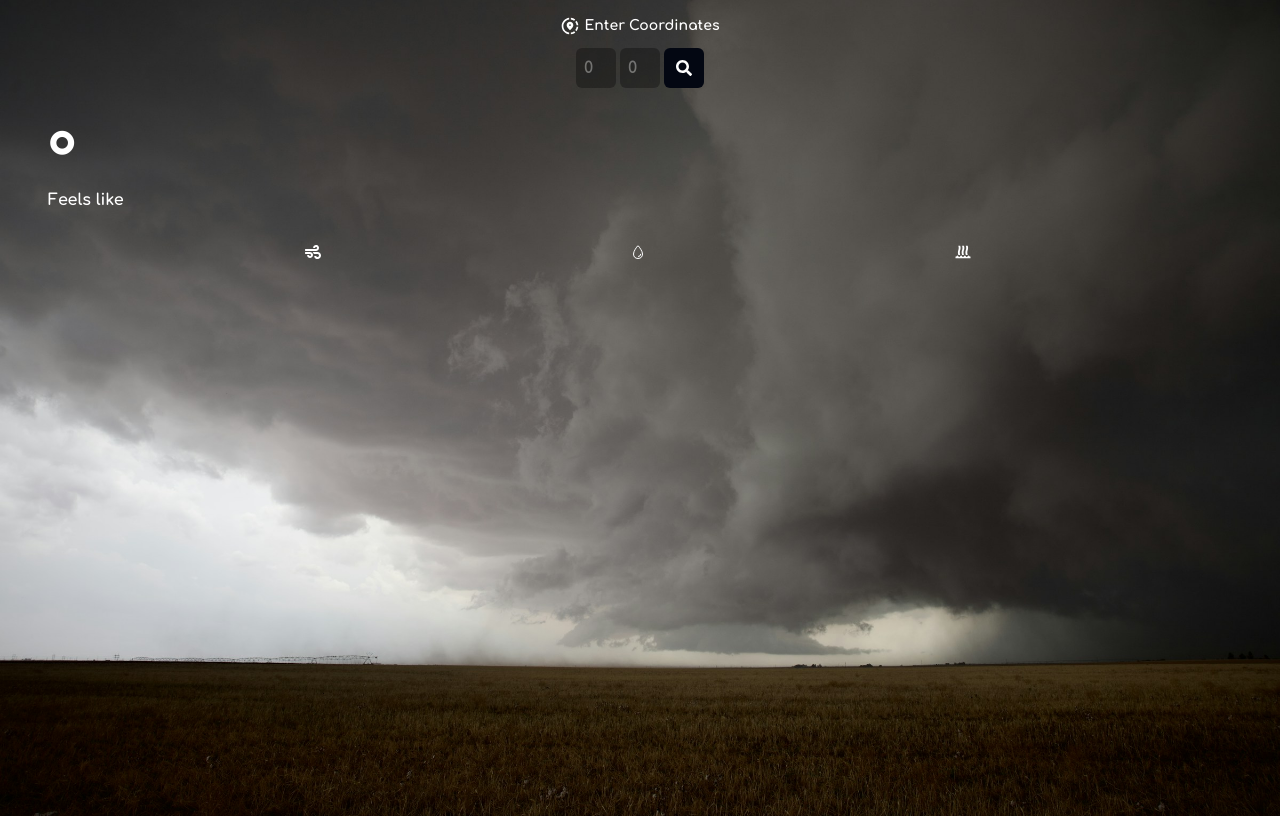
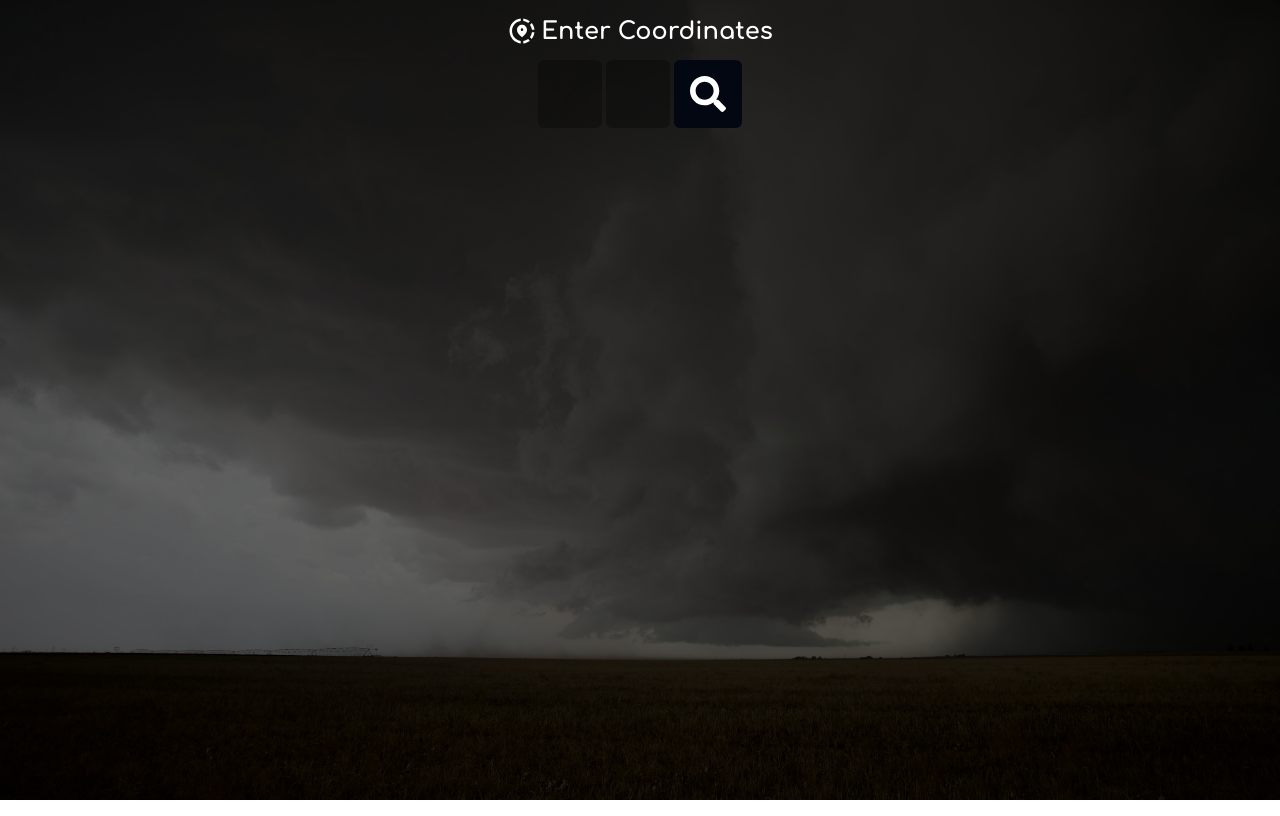
Before and after one commit to Md-Zayan00/weather-app, a Next.js app: page / in a window 1280 px wide. Built offline with nearby package versions, Linux system fonts and the light colour scheme.

Commit message:
Update UI

```diff
--- a/app/components/lineChart.tsx
+++ b/app/components/lineChart.tsx
@@ -12,14 +12,7 @@ import {
 } from "recharts"
 
 //Import the IconType for typescript and all the icons
-import { IconType } from "react-icons";
-import {
-  FaMoon,
-  FaSun,
-  FaCloudSun,
-  FaCloudMoon,
-  FaCloudRain
-} from "react-icons/fa"
+import { IconType } from "react-icons"
 
 //Export the default interface for the Hourly Forecast
 export interface HourlyForecast {
@@ -51,19 +44,19 @@ const CustomXAxisTopTick = (propsA: any):JSX.Element => {
   return (
     <g transform={`translate(${x}, ${y})`}>
       {/* Time Text */}
-      <text x={0} y={16} textAnchor="middle" fill="#ffffff" fontSize={14}>
+      <text x={0} dy={8} textAnchor="middle" fill="#ffffff" fontSize={14}>
         {payload.value}
       </text>
 
       {/* Icon Frame - Centered horizontally by offsetting half its width (e.g., -12 for 24px width) */}
-      <foreignObject x={-12} y={26} width={24} height={24}>
+      <foreignObject x={-12} y={16} width={24} height={24}>
         <div style={{ color: '#ffffff', display: 'flex', justifyContent: 'center' }}>
           <currentItem.Icon size={24} />
         </div>
       </foreignObject>
 
       {/* Temperature Text */}
-      <text x={0} y={68} textAnchor="middle" fill="#ffffff" fontSize={16}>
+      <text x={0} dy={58} textAnchor="middle" fill="#ffffff" fontSize={16}>
         {currentItem.temp}°
       </text>
     </g>
@@ -84,7 +77,7 @@ const CustomXAxisBottomTick = (propsB: any):JSX.Element => {
 }
 
   return (
-    <div style={{ minWidth: "1500px", height: 175 }}>
+    <div style={{ minWidth: "1500px", height: 200 }}>
       <ResponsiveContainer width="100%" height="100%">
         <LineChart
           data={newData}
--- /dev/null
+++ b/app/components/loading.tsx
@@ -0,0 +1,41 @@
+//import the jsx type from react
+import { JSX } from 'react'
+
+//export the default pulsating loading screen
+export default function LoadingPulse(): JSX.Element{
+    return (
+    <div className="mx-auto mt-8 w-full max-w-sm rounded-md border border-gray-300 p-4">
+            <div className="flex animate-pulse space-x-4">
+              <div className="size-10 rounded-full bg-gray-200"></div>
+              <div className="flex-1 space-y-6 py-1">
+                <div className="h-2 rounded bg-gray-200"></div>
+                <div className="space-y-3">
+                  <div className="grid grid-cols-3 gap-4">
+                    <div className="col-span-2 h-2 rounded bg-gray-200"></div>
+                    <div className="col-span-1 h-2 rounded bg-gray-200"></div>
+                  </div>
+                  <div className="grid grid-cols-3 gap-4">
+                    <div className="col-span-2 h-2 rounded bg-gray-200"></div>
+                    <div className="col-span-1 h-2 rounded bg-gray-200"></div>
+                  </div>
+                  <div className="h-2 rounded bg-gray-200"></div>
+                </div>
+              </div>
+              <div className="flex-1 space-y-6 py-1">
+                <div className="h-2 rounded bg-gray-200"></div>
+                <div className="space-y-3">
+                  <div className="grid grid-cols-3 gap-4">
+                    <div className="col-span-2 h-2 rounded bg-gray-200"></div>
+                    <div className="col-span-1 h-2 rounded bg-gray-200"></div>
+                  </div>
+                  <div className="grid grid-cols-3 gap-4">
+                    <div className="col-span-2 h-2 rounded bg-gray-200"></div>
+                    <div className="col-span-1 h-2 rounded bg-gray-200"></div>
+                  </div>
+                  <div className="h-2 rounded bg-gray-200"></div>
+                </div>
+              </div>
+            </div>
+          </div>
+    )
+}
--- /dev/null
+++ b/app/components/weekReport.tsx
@@ -0,0 +1,10 @@
+//import JSX element style
+import { JSX } from 'react'
+
+//export default JSX element
+export default function WeekReport(): JSX.Element {
+    return (
+        <>
+        </>
+    )
+}
--- a/app/layout.tsx
+++ b/app/layout.tsx
@@ -23,9 +23,14 @@ export default function RootLayout({ children }: LayoutProps<"/">) {
       lang="en"
       className={`${comfortaa.variable}`}
     >
+      <head><meta name="viewport" content="width=device-width, initial-scale=1.0" /></head>
       <body
-      className="bg-[url(/images/background-clouds.jpg)] font-comfortaa font-extrabold text-white bg-no-repeat bg-center min-h-screen bg-cover"
-      >{children}</body>
+      className="relative bg-[url(/images/background-clouds.jpg)] font-comfortaa font-extrabold text-white bg-no-repeat bg-center min-h-screen bg-cover" >
+      <div className="absolute inset-0 bg-black/60"></div>
+      <div className="relative z-10 h-full">
+        {children}
+      </div>
+      </body>
     </html>
   );
 }
--- a/app/page.tsx
+++ b/app/page.tsx
@@ -16,6 +16,8 @@ import { WeatherInterface } from "./components/weatherData"
 import { FaMoon } from "react-icons/fa"
 import { getWeatherDescription } from "./utils/weatherCodes"
 import { WeatherInfo } from "./utils/weatherCodes"
+import LoadingPulse from "./components/loading"
+import WeekReport from "./components/weekReport"
 
 //export function as a default to be rendered
 export default function Home():JSX.Element {
@@ -30,12 +32,17 @@ export default function Home():JSX.Element {
   const [statement, setStatement] = useState<WeatherInfo>()
   const [hourlyTemp, setHourlyTemp] = useState<number[] | undefined>()
   const [hourlyPrec, setHourlyPrec] = useState<number[] | undefined>()
+  const [loading, setLoading] = useState<boolean>(false)
+
 
   //Declare function for search button
   async function handleSubmit(event: React.SubmitEvent<HTMLFormElement>): Promise<void>{
 
     //Prevent the browser from reloading the page
     event.preventDefault()
+
+    //Start the loading screen
+    setLoading(true)
 
     //Fetch the data from WeatherData function and store it
     const data = await WeatherData(lat,long)
@@ -46,6 +53,8 @@ export default function Home():JSX.Element {
     setStatement (getWeatherDescription(data?.current.weather_code))
     setHourlyTemp(data?.hourly.temperature_2m.slice(168))
     setHourlyPrec(data?.hourly.precipitation_probability.slice(168))
+
+    setLoading(false)
   }
 
   //Declare function to fetch local time of a given coordinate
@@ -65,39 +74,42 @@ export default function Home():JSX.Element {
   return (
     <main>
       <section
-      className="text-center mx-auto"
+      className="text-center mx-auto md:text-2xl"
       >
-        <div className="flex justify-center mt-4 gap-1 text-sm">
-          <MdOutlineShareLocation className="text-xl" aria-hidden='true'/>
+        <div className="flex justify-center md:text-2xl pt-4 gap-1 text-sm">
+          <MdOutlineShareLocation className="text-xl md:text-3xl" aria-hidden='true'/>
         <p className=" m-0 p-0">Enter Coordinates</p>
         </div>
-        <form onSubmit={handleSubmit} className="mt-3 flex gap-x-1 mx-auto justify-center">
+        <form onSubmit={handleSubmit} className="mt-3 md:text-4xl flex gap-x-1 mx-auto justify-center">
           <input type="number" placeholder="Latitude" value={lat} onChange={e => setLat(Number(e.target.value))}
-          className="bg-black opacity-30 p-2 m-0 pr-0 max-w-10 rounded-md"
+          className="bg-black md:px-8 hover:opacity-90 transition ease-in-out hover:translate-y-1 active:scale-105 opacity-30 p-2 m-0 pr-0 max-w-10 rounded-md"
           />
           <input type="number" placeholder="Longitude" value={long} onChange={e => setLong(Number(e.target.value))}
-           className="bg-black opacity-30 p-2 m-0 pr-0 max-w-10 rounded-md"
+           className="bg-black md:px-8 hover:opacity-90 transition ease-in-out hover:translate-y-1 active:scale-105 opacity-30 p-2 m-0 pr-0 max-w-10 rounded-md"
           />
-          <button className="bg-gray-950 px-3 rounded-md"
+          <button className="bg-gray-950 md:p-4 hover:bg-mist-900 hover:scale-120 hover:translate-x-1 active:scale-135 transition ease-in-out px-3 rounded-md"
           >
             <FaSearch aria-hidden='true' />
             </button>
         </form>
-        <section className="text-left mx-12 mt-10 flex justify-between">
+        {loading && <LoadingPulse />}
+        <div className="md:flex md:justify-between">
+          {weather && <section className="text-left mx-12 md:flex-row-reverse md:gap-3 mt-10 flex justify-between">
           <div>
-            <h1 className="text-6xl">{weather?.current.temperature_2m}°</h1>
+            <h1 className="text-6xl md:text-7xl">{weather?.current.temperature_2m}°</h1>
             <p>{statement?.label}</p>
             <p>Feels like {weather?.current.apparent_temperature}{weather?.current_units.apparent_temperature}</p>
           </div>
           {statement && (
-          <statement.Icon className="text-8xl text-white" aria-hidden="true" />
+          <statement.Icon className="text-8xl md:text-9xl text-white" aria-hidden="true" />
         )}
-        </section>
+        </section>}
         <DateTime
         timeStamp = {currentTime[1]}
         currentDate={currentTime[0]}
         />
-        <div className="flex justify-evenly mt-4">
+        </div>
+        {weather && <div className="flex justify-evenly mt-4">
             <span className="flex gap-1">
               <FaWind className="mt-1" aria-hidden='true'/>
               <p>{weather?.current.wind_speed_10m} {weather?.current_units.wind_speed_10m}</p>
@@ -120,11 +132,14 @@ export default function Home():JSX.Element {
               <GiHotSurface className="mt-1" aria-hidden='true'/>
               <p>{weather?.current.surface_pressure} {weather?.current_units.surface_pressure}</p>
             </span>
-          </div>
+          </div>}
           {hourlyTemp && hourlyPrec && <WeatherGraph
           temp = {hourlyTemp}
           prec = {hourlyPrec}
           />}
+          <div className="bg-black/40 rounded-md m-4">
+          <WeekReport />
+          </div>
       </section>
     </main>
   )
```
